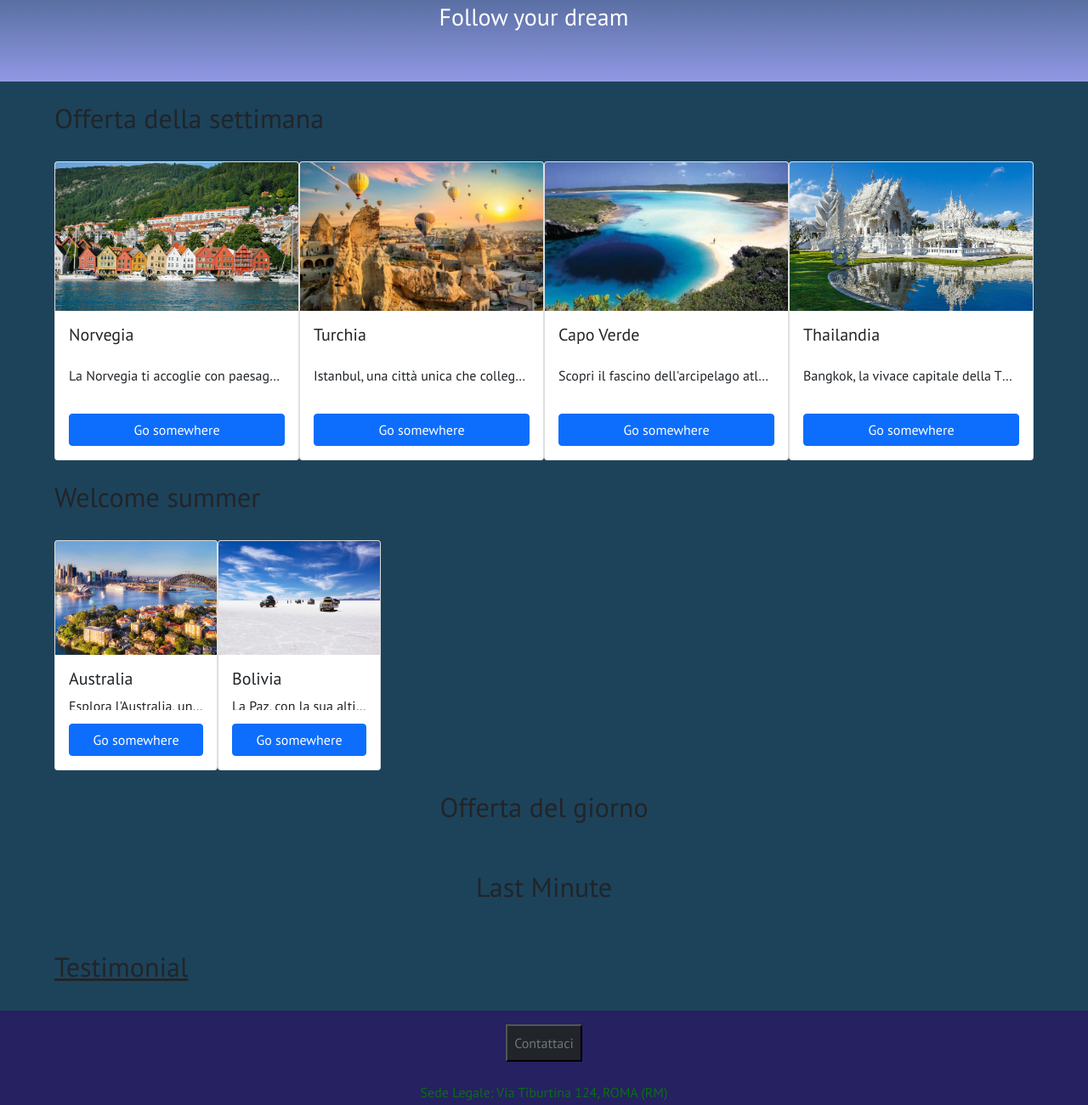
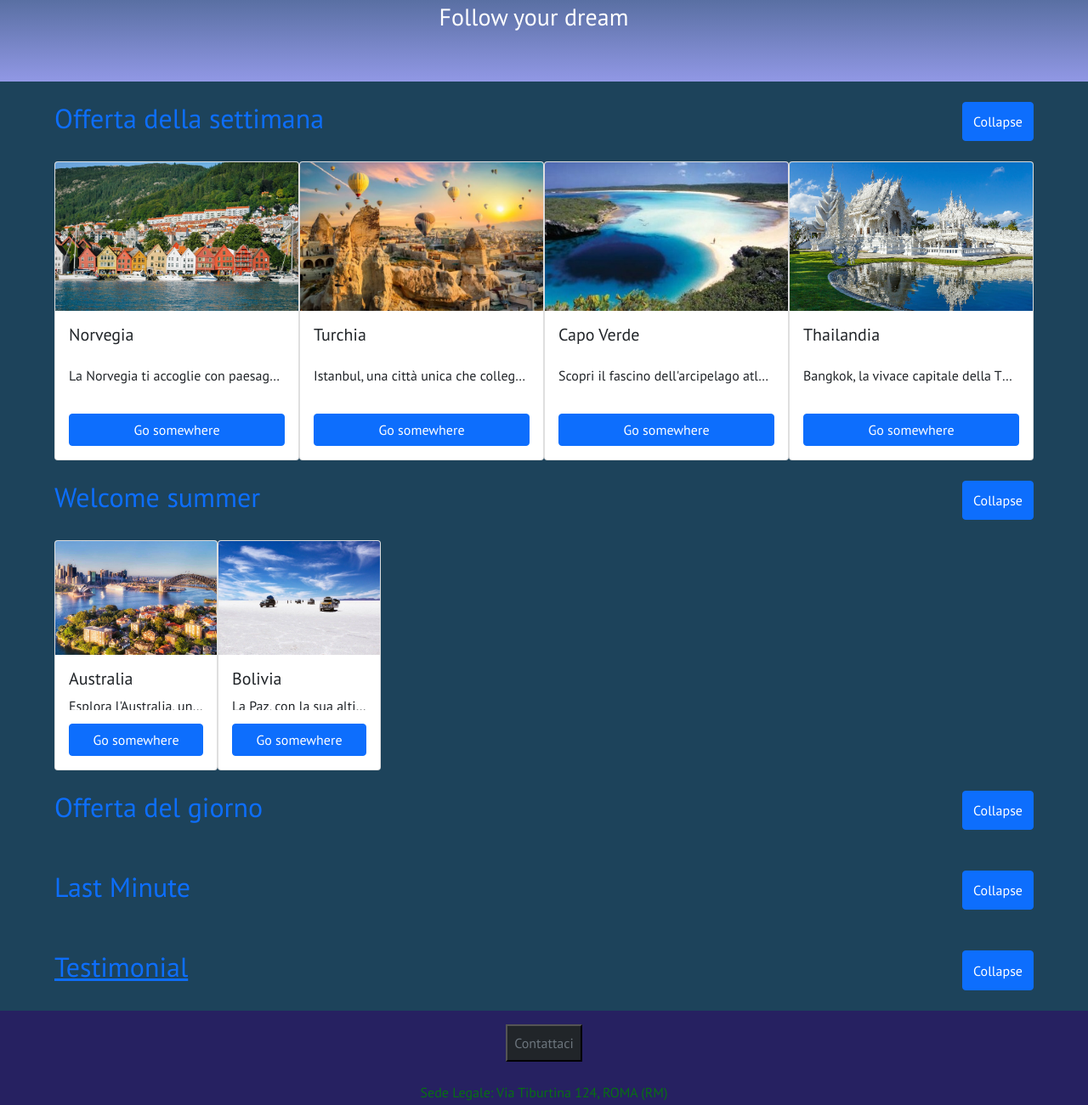
Before and after one commit to Cecios/D9.2, a plain HTML site: page index.html in a window 1280 px wide. Shown: the part 200-1501 px from the top of the page at 85% size. Drawn offline with nearby package versions, Linux system fonts and the light colour scheme.

Commit message:
commit 1° extra (bottoni collapse)

```diff
--- a/index.html
+++ b/index.html
@@ -56,7 +56,10 @@
 
         <section id="sez-1">
                 <br>
-                <h2>Offerta della settimana</h2>
+            <div class="d-flex justify-content-between">
+                <h2 class="text-primary">Offerta della settimana</h2>
+                <button class="btn btn-primary" type="button" data-bs-toggle="collapse" data-bs-target="#sez-1" aria-expanded="false" aria-controls="sez-1">Collapse</button>
+            </div>
                 <br>
                 <div class="row g-2 w-100 m-0">
 
@@ -65,7 +68,10 @@
 
         <section id="sez-2">
             <br>
-            <h2>Welcome summer</h2>
+            <div class="d-flex justify-content-between">
+                <h2 class="text-primary">Welcome summer</h2>
+                <button class="btn btn-primary" type="button" data-bs-toggle="collapse" data-bs-target="#sez-2" aria-expanded="false" aria-controls="sez-2">Collapse</button>
+            </div>
             <br>
             <div class="row w-100 m-0">
 
@@ -74,13 +80,19 @@
 
         <section id="sez-3" class="d-none d-md-block">
             <br>
-            <h2 class="text-center">Offerta del giorno</h2>
+            <div class="d-flex justify-content-between">
+                <h2  class="text-center text-primary">Offerta del giorno</h2>
+                <button class="btn btn-primary" type="button" data-bs-toggle="collapse" data-bs-target="#sez-3" aria-expanded="false" aria-controls="sez-3">Collapse</button>
+            </div>
             <br>
             <div class="row bg-light w-100 m-0">
     </section>
         <section id="sez-4">
             <br>
-            <h2 class="text-center">Last Minute</h2>
+            <div class="d-flex justify-content-between">
+                <h2  class="text-center text-primary">Last Minute</h2>
+                <button class="btn btn-primary" type="button" data-bs-toggle="collapse" data-bs-target="#sez-4" aria-expanded="false" aria-controls="sez-4">Collapse</button>
+            </div>
             <br>
             <div class="row w-100 justify-content-between m-0">
 
@@ -88,7 +100,10 @@
         </section>
         <section id="sez-5">
             <br>
-            <h2><u>Testimonial</u></h2>
+            <div class="d-flex justify-content-between">
+                <h2 class="text-primary"><u>Testimonial</u></h2>
+                <button class="btn btn-primary" type="button" data-bs-toggle="collapse" data-bs-target="#sez-2" aria-expanded="false" aria-controls="sez-2">Collapse</button>
+            </div>
             <br>
             <div class="row gy-2 w-75 m-0">
         </section>
```
